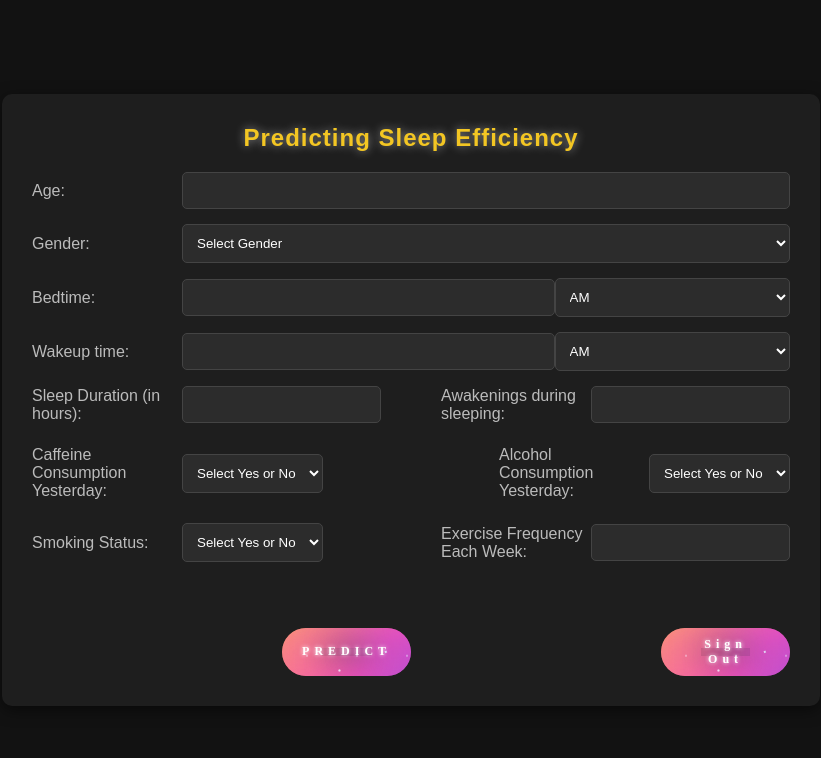
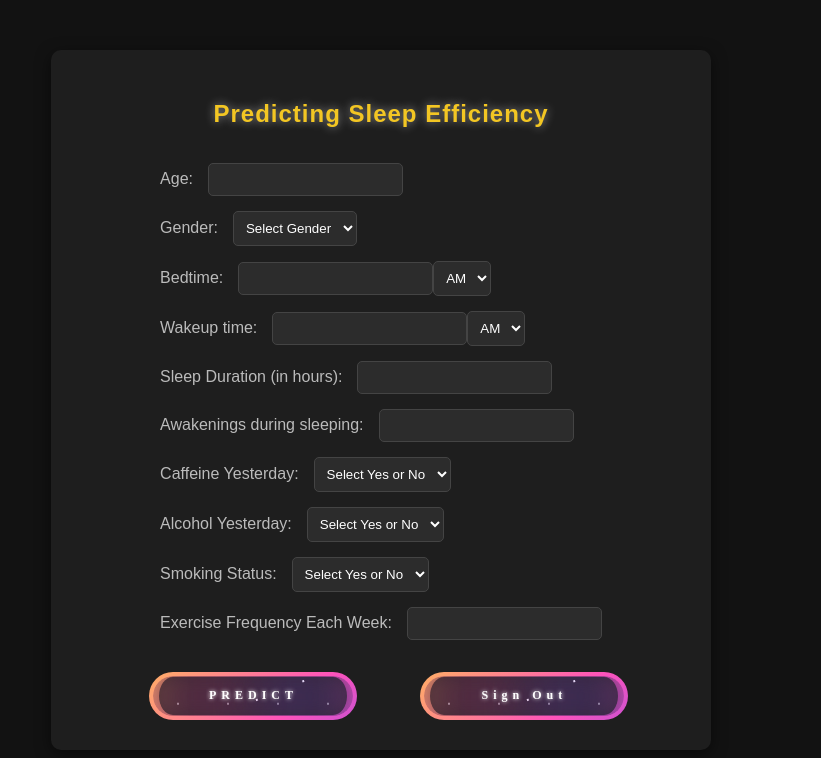
Before and after one commit to PhamAnhTienn/Sleep-Efficiency-App, a React (Create React App) app in the folder client/: page /predict in a window 1280 px wide. Shown: the top 758 px of the page, without its empty margins (259-1080 px from the left). Built offline with nearby package versions, Linux system fonts and the light colour scheme; no server answers.

Commit message:
frontend: predict page update

```diff
--- a/client/src/components/Predict/index.css
+++ b/client/src/components/Predict/index.css
@@ -1,15 +1,6 @@
 .Predict {
   body {
     background-color: #121212;
-    color: #ffffff;
-    font-family: Arial, sans-serif;
-    margin: 0;
-    padding: 20px;
-    display: flex;
-    justify-content: center;
-    align-items: center;
-    box-sizing: border-box;
-    min-height: 100vh;
   }
 
   .form-container {
@@ -17,39 +8,36 @@
     padding: 30px;
     border-radius: 10px;
     box-shadow: 0 4px 15px rgba(0, 0, 0, 0.5);
-    width: 100%;
-    max-width: 800px;
+    width: 600px;
+    max-height: 1000px;
+    display: flex;
+    flex-direction: column; /* Chuyển hướng Flex sang cột */
+    align-items: center; /* Canh giữa các phần tử theo chiều ngang */
     transition: transform 0.3s, box-shadow 0.3s;
-  }
-
-  .form-container:hover {
-    transform: translateY(-5px);
-    box-shadow: 0 6px 20px rgba(0, 0, 0, 0.6);
   }
 
   .form-container h1 {
     text-align: center;
-    margin: 0 0 20px 0;
     color: #f3c623;
     font-size: 24px;
     font-weight: bold;
+    margin-bottom: 20px; /* Thêm khoảng cách dưới tiêu đề */
   }
 
   .form-row {
-    display: flex;
-    align-items: center;
     margin-bottom: 15px;
+    margin-top: 15px;
   }
 
   .form-row label {
     width: 150px;
     color: #bbbbbb;
     font-size: 16px;
+    margin-right: 15px;
   }
 
   .input-text {
-    flex-grow: 1;
-    padding: 10px;
+    padding: 8px;
     border: 1px solid #444;
     border-radius: 5px;
     background-color: #2c2c2c;
@@ -62,28 +50,23 @@
     outline: none;
   }
 
-  .form-row-total, .form-row-combined {
+  .form-row-buttons-container {
+    justify-content: center; /* Canh giữa theo chiều ngang */
+    align-items: center; /* Canh giữa theo chiều dọc */
     display: flex;
-    justify-content: space-between;
-    gap: 0px;
-    margin-bottom: 8px; /* Added margin-bottom for spacing between combined rows */
+    margin-top: -70px;
+    margin-left: -100px;
   }
 
   .form-row-buttons {
-    display: flex;
-    margin-top: -200px; /* Adjust as needed */
+    flex: 1; /* Để các nút có kích thước đều nhau */
   }
 
   .btn {
-    display: inline-flex;
-    justify-content: center;
-    align-items: center;
-    padding: 20px 40px;
     border-radius: 50px;
     background-color: #f3c623;
     color: #000;
-    border: none;
-    font-size: 16px;
+    font-size: 10px;
     cursor: pointer;
     transition: background-color 0.3s, transform 0.3s;
   }
--- a/client/src/components/Predict/index.js
+++ b/client/src/components/Predict/index.js
@@ -84,6 +84,7 @@ const Predict = () => {
     <div className="Predict">
       <div className="form-container">
         <h1>Predicting Sleep Efficiency</h1>
+
         <form onSubmit={handleSubmit}>
           <div className="form-row">
             <label htmlFor="Age">Age:</label>
@@ -162,7 +163,6 @@ const Predict = () => {
             </select>
           </div>
 
-          <div className="form-row-total">
           <div className="form-row">
             <label htmlFor="Sleep_duration">Sleep Duration (in hours):</label>
             <input
@@ -188,11 +188,9 @@ const Predict = () => {
               required
             />
           </div>
-          </div>
 
-          <div className="form-row-combined">
           <div className="form-row">
-              <label htmlFor="Caffeine_consumption">Caffeine Consumption Yesterday:</label>
+            <label htmlFor="Caffeine_consumption">Caffeine Yesterday:</label>
             <select
               name="Caffeine_consumption"
               id="Caffeine_consumption"
@@ -208,7 +206,7 @@ const Predict = () => {
           </div>
 
           <div className="form-row">
-              <label htmlFor="Alcohol_consumption">Alcohol Consumption Yesterday:</label>
+            <label htmlFor="Alcohol_consumption">Alcohol Yesterday:</label>
             <select
               name="Alcohol_consumption"
               id="Alcohol_consumption"
@@ -222,9 +220,7 @@ const Predict = () => {
               <option value="No">No</option>
             </select>
           </div>
-          </div>
 
-          <div className="form-row-total">
           <div className="form-row">
             <label htmlFor="Smoking_status">Smoking Status:</label>
             <select
@@ -253,8 +249,8 @@ const Predict = () => {
               required
             />
           </div>
-          </div>
 
+          <div className="form-row-buttons-container">
             <div className="form-row-buttons">
               <button className="btn" type="submit" value="Predict">
                 <strong>PREDICT</strong>
@@ -266,6 +262,9 @@ const Predict = () => {
                   <div className="circle"></div>
                 </div>
               </button>
+            </div>
+
+            <div className="form-row-buttons">
               <button className="btn signout" onClick={signOutWithGoogle}>
                 <strong>Sign Out</strong>
                 <div id="container-stars">
@@ -277,6 +276,7 @@ const Predict = () => {
                 </div>
               </button>
             </div>
+          </div>
 
         </form>
       </div>
```
Also changed, not shown: 1 other file (tests, documents, lock files or other folders). Lines whose indentation alone changed are shown as unchanged.
